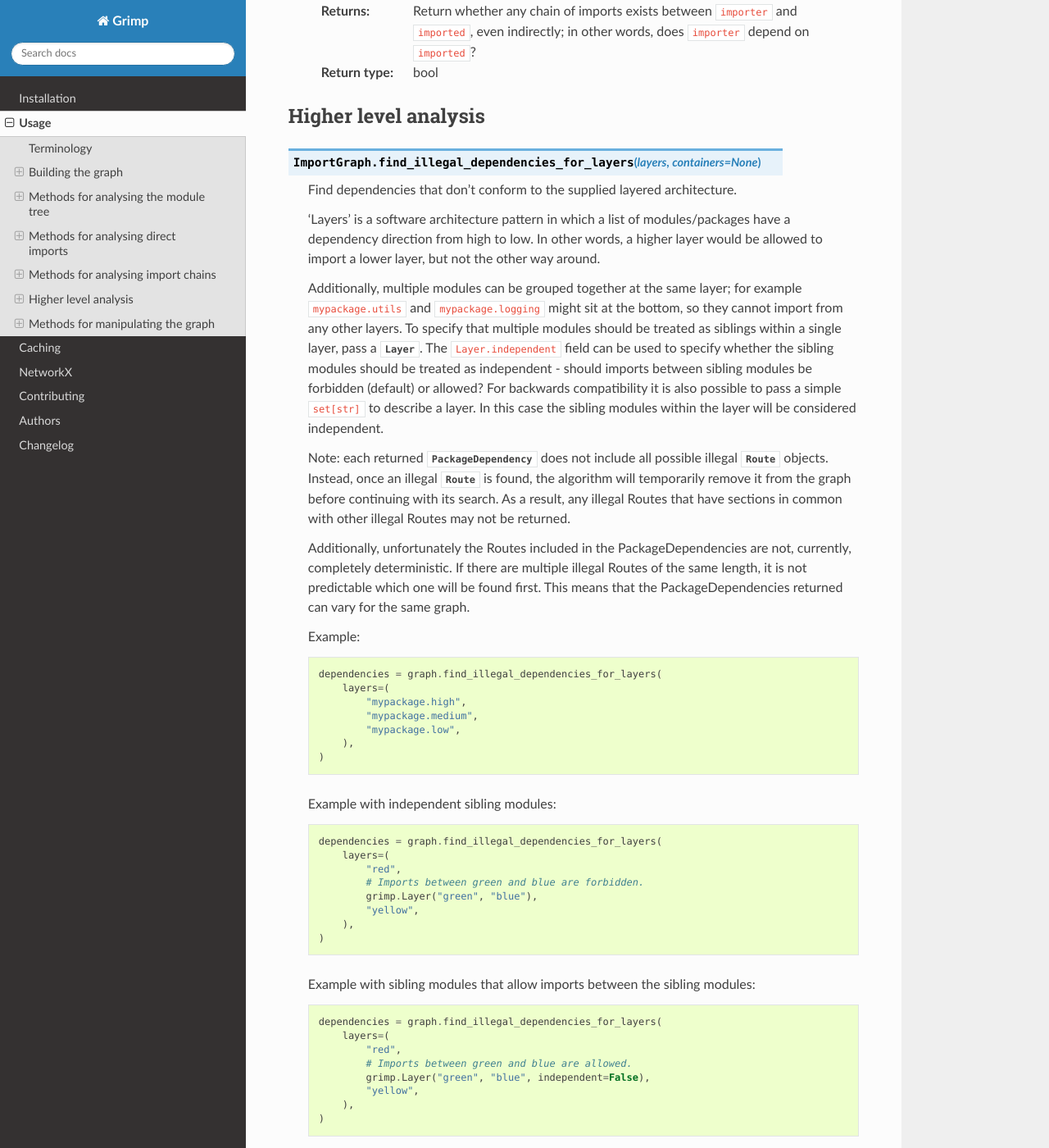
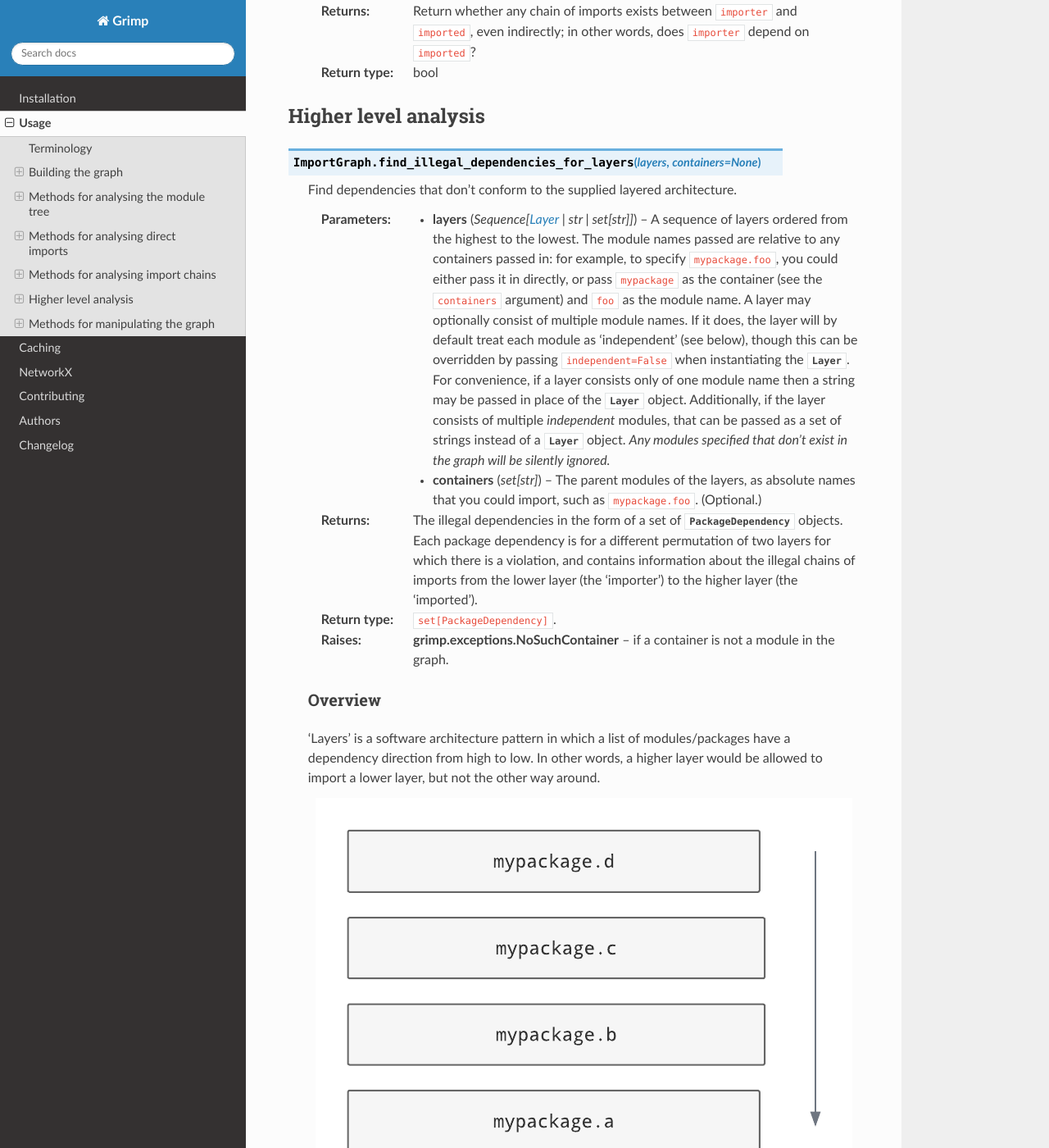
Before and after one commit to seddonym/grimp, a Sphinx documentation site: the page built from docs/usage.rst, in a window 1280 px wide and 1400 px high, scrolled down 5709 px. Shown: the whole window at 82% size. Built offline with Sphinx 7.4.7 and the Read the Docs theme 2.0.0, drawn with Linux system fonts in a browser that asks for light colours; some of the changed text lies outside the part shown.

Commit message:
Flesh out docs for find_illegal_dependencies_for_layers

```diff
--- a/docs/conf.py
+++ b/docs/conf.py
@@ -88,7 +88,7 @@
 # Add any paths that contain custom static files (such as style sheets) here,
 # relative to this directory. They are copied after the builtin static files,
 # so a file named "default.css" will overwrite the builtin "default.css".
-html_static_path = []
+html_static_path = ['_static']
 
 # Custom sidebar templates, must be a dictionary that maps document names
 # to template names.
--- a/docs/usage.rst
+++ b/docs/usage.rst
@@ -250,59 +250,60 @@
 
     Find dependencies that don't conform to the supplied layered architecture.
 
+    :param Sequence[Layer | str | set[str]] layers: A sequence of layers ordered from the highest to the lowest.
+        The module names passed are relative to any containers passed in: for example, to specify ``mypackage.foo``,
+        you could either pass it in directly, or pass ``mypackage`` as the container (see the ``containers`` argument)
+        and ``foo`` as the module name. A layer may optionally consist of multiple module names. If it does, the
+        layer will by default treat each module as 'independent' (see below), though this can be overridden by
+        passing ``independent=False`` when instantiating the :class:`.Layer`. For convenience, if a layer consists
+        only of one module name then a string may be passed in place of the :class:`.Layer` object. Additionally, if
+        the layer consists of multiple *independent* modules, that can be passed as a set of strings instead of a
+        :class:`.Layer` object.
+        *Any modules specified that don't exist in the graph will be silently ignored.*
+    :param set[str] containers: The parent modules of the layers, as absolute names that you could
+        import, such as ``mypackage.foo``. (Optional.)
+    :return: The illegal dependencies in the form of a set of :class:`.PackageDependency` objects. Each package
+             dependency is for a different permutation of two layers for which there is a violation, and contains
+             information about the illegal chains of imports from the lower layer (the 'importer') to the higher layer
+             (the 'imported').
+    :rtype: ``set[PackageDependency]``.
+    :raises grimp.exceptions.NoSuchContainer: if a container is not a module in the graph.
+
+    Overview
+    ^^^^^^^^
+
     'Layers' is a software architecture pattern in which a list of modules/packages have a dependency direction
     from high to low. In other words, a higher layer would be allowed to import a lower layer, but not the other way
     around.
 
-    Additionally, multiple modules can be grouped together at the same layer;
-    for example ``mypackage.utils`` and ``mypackage.logging`` might sit at the bottom, so they
-    cannot import from any other layers. To specify that multiple modules should
-    be treated as siblings within a single layer, pass a :class:`.Layer`. The ``Layer.independent``
-    field can be used to specify whether the sibling modules should be treated as independent
-    - should imports between sibling modules be forbidden (default) or allowed? For backwards
-    compatibility it is also possible to pass a simple ``set[str]`` to describe a layer. In this
-    case the sibling modules within the layer will be considered independent.
+    .. image:: ./_static/images/layers.png
+      :align: center
+      :alt: Layered architecture.
 
-    Note: each returned :class:`.PackageDependency` does not include all possible illegal :class:`.Route` objects.
-    Instead, once an illegal :class:`.Route` is found, the algorithm will temporarily remove it from the graph before continuing
-    with its search. As a result, any illegal Routes that have sections in common with other illegal Routes may not
-    be returned.
+    In this diagram, ``mypackage`` has a layered architecture in which the subpackage ``d`` is the highest layer and
+    the subpackage ``a`` is the lowest layer. ``a`` would not be allowed to import from any of the modules above
+    it, while ``d`` can import from everything. In the middle, ``c`` could import from ``a`` and ``b``, but not ``d``.
 
-    Additionally, unfortunately the Routes included in the PackageDependencies are not, currently, completely
-    deterministic. If there are multiple illegal Routes of the same length, it is not predictable which one will be
-    found first. This means that the PackageDependencies returned can vary for the same graph.
+    These layers can be individual ``.py`` modules or subpackages; if they're subpackages then the architecture
+    is enforced for all modules within the subpackage, so ``mypackage.a.one`` would not be allowed to import from
+    ``mypackage.b.two``.
 
-    Example::
+    Here's how the architecture shown can be checked using Grimp::
 
         dependencies = graph.find_illegal_dependencies_for_layers(
             layers=(
-                "mypackage.high",
-                "mypackage.medium",
-                "mypackage.low",
+                "mypackage.d",
+                "mypackage.c",
+                "mypackage.b",
+                "mypackage.a",
             ),
         )
 
-    Example with independent sibling modules::
+    Containers
+    ^^^^^^^^^^
 
-        dependencies = graph.find_illegal_dependencies_for_layers(
-            layers=(
-                "red",
-                # Imports between green and blue are forbidden.
-                grimp.Layer("green", "blue"),
-                "yellow",
-            ),
-        )
-
-    Example with sibling modules that allow imports between the sibling modules::
-
-        dependencies = graph.find_illegal_dependencies_for_layers(
-            layers=(
-                "red",
-                # Imports between green and blue are allowed.
-                grimp.Layer("green", "blue", independent=False),
-                "yellow",
-            ),
-        )
+    Containers allow for a less repetitive way of specifying layers, and are particularly useful if you want
+    to specify a recurring pattern of layers in different places in the graph.
 
     Example with containers::
 
@@ -318,19 +319,63 @@
             },
         )
 
-    :param Sequence[Layer | str | set[str]] layers: A sequence, each element of which consists either of a :class:`.Layer`
-        the name of a layer module or a set of sibling layers. If ``containers`` are also specified,
-        then these names must be relative to the container. The order is from higher to lower level layers.
-        *Any layers that don't exist in the graph will be ignored.*
-    :param set[str] containers: The parent modules of the layers, as absolute names that you could
-        import, such as ``mypackage.foo``. (Optional.)
-    :return: The illegal dependencies in the form of a set of :class:`.PackageDependency` objects. Each package
-             dependency is for a different permutation of two layers for which there is a violation, and contains
-             information about the illegal chains of imports from the lower layer (the 'importer') to the higher layer
-             (the 'imported').
-    :rtype: ``set[PackageDependency]``.
-    :raises grimp.exceptions.NoSuchContainer: if a container is not a module in the graph.
+    This call will check that, for example, ``mypackage.foo.low`` doesn't import from ``mypackage.foo.medium``. There
+    is no checking between the containers, though, so ``mypackage.foo.low`` would be able to import
+    ``mypackage.bar.high``.
 
+    Layers containing multiple siblings
+    ^^^^^^^^^^^^^^^^^^^^^^^^^^^^^^^^^^^
+
+    Grimp supports the presence of multiple sibling modules or packages within the same layer. In the diagram below,
+    the modules ``blue`` and ``green`` are 'independent' in the same layer, meaning that, in addition to not being allowed
+    to import from layers above them, they are not allowed to import from each other.
+
+    .. image:: ./_static/images/layers-independent.png
+      :align: center
+      :alt: Architecture with a layer containing independent siblings.
+
+    An architecture like this can be checked by passing a ``set`` of module names::
+
+        dependencies = graph.find_illegal_dependencies_for_layers(
+            layers=(
+                "mypackage.d",
+                {"mypackage.blue", "mypackage.green"},
+                "mypackage.b",
+                "mypackage.a",
+            ),
+        )
+
+    Alternatively, siblings can be designated as non-independent, meaning that they are allowed to import
+    from each other, as shown:
+
+    .. image:: ./_static/images/layers-non-independent.png
+      :align: center
+      :alt: Architecture with a layer containing non-independent siblings.
+
+    To check this architecture, use the ``grimp.Layer`` class, specifying that the modules are not independent::
+
+        dependencies = graph.find_illegal_dependencies_for_layers(
+            layers=(
+                "mypackage.d",
+                grimp.Layer("mypackage.blue", "mypackage.green", independent=False),
+                "mypackage.b",
+                "mypackage.a",
+            ),
+        )
+
+    Return value
+    ^^^^^^^^^^^^
+
+    The method returns a set of :class:`.PackageDependency` objects that describe different illegal imports.
+
+    Note: each returned :class:`.PackageDependency` does not include all possible illegal :class:`.Route` objects.
+    Instead, once an illegal :class:`.Route` is found, the algorithm will temporarily remove it from the graph before continuing
+    with its search. As a result, any illegal Routes that have sections in common with other illegal Routes may not
+    be returned.
+
+    Unfortunately the Routes included in the PackageDependencies are not, currently, completely
+    deterministic. If there are multiple illegal Routes of the same length, it is not predictable which one will be
+    found first. This means that the PackageDependencies returned can vary for the same graph.
 
 .. class:: Layer
 
@@ -338,9 +383,9 @@
 
     .. attribute:: module_tails
 
-    ``set[str]``: The tails of the names of the sibling modules within this layer.
-                  When ``containers`` are used then these names must be relative to
-                  the container, hence the naming "tails".
+    ``set[str]``: A set, each element of which is the final component of a module name. This 'tail' is
+    combined with any container names to provide the full module name. For example, if a container
+    is ``"mypackage"`` then to refer to ``"mypackage.foo"`` you would supply ``"foo"`` as the module tail.
 
     .. attribute:: independent
 
@@ -353,12 +398,12 @@
     .. attribute:: importer
 
     ``str``: The full name of the package within which all the routes start; the downstream package.
-        E.g. "mypackage.foo".
+    E.g. "mypackage.foo".
 
     .. attribute:: imported
 
     ``str``: The full name of the package within which all the routes end; the upstream package.
-        E.g. "mypackage.bar".
+    E.g. "mypackage.bar".
 
     .. attribute:: routes
 
```
Also changed, not shown: docs/_static/images/layers-independent.png (added), docs/_static/images/layers-non-independent.png (added), docs/_static/images/layers.png (added).
